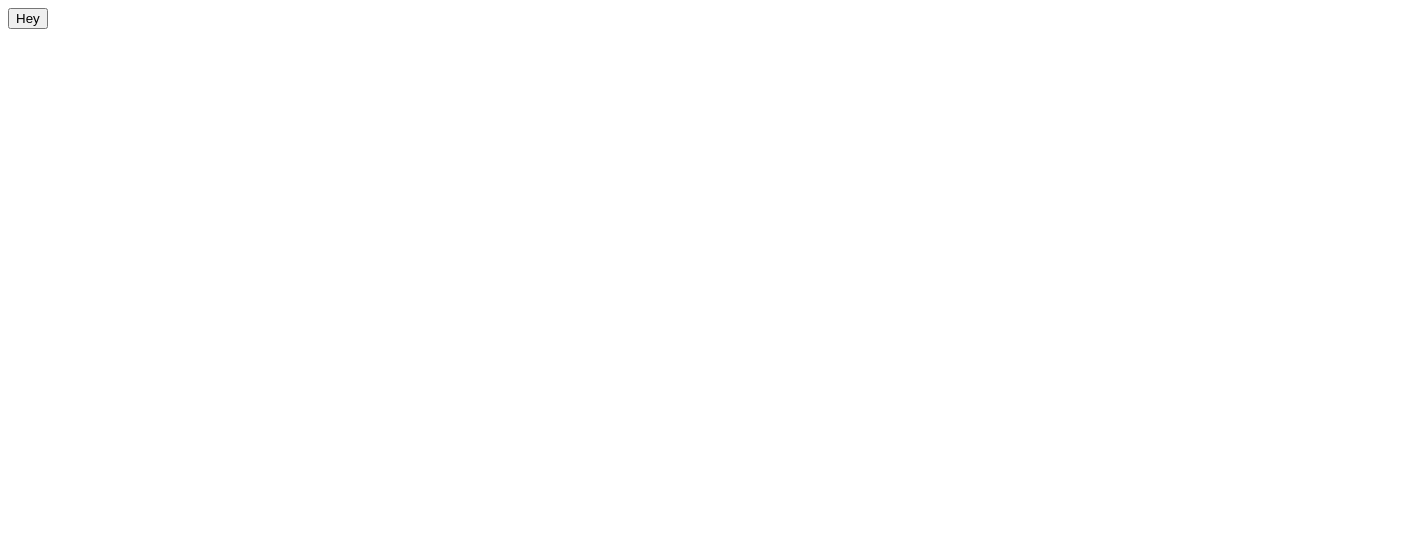
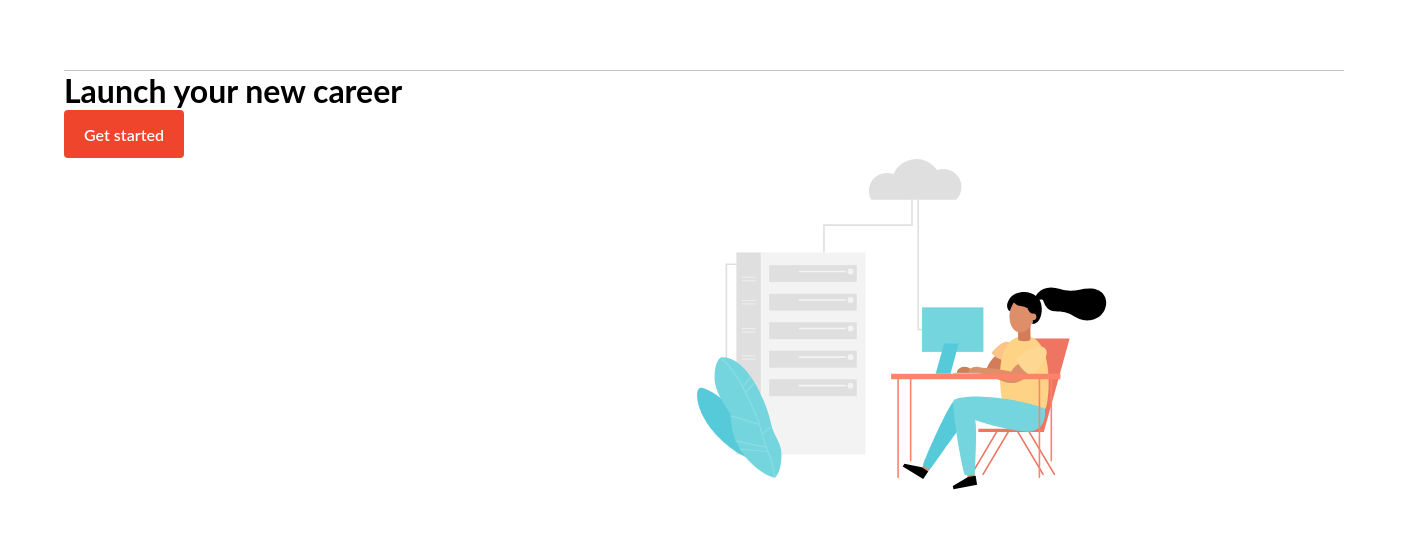
Before and after one commit to kducharme/refresh, a plain HTML site: page task/index.html in a window 1280 px wide. Shown: the whole page, 1408 px wide, since content can reach past the window. Drawn offline with Linux system fonts and the light colour scheme.

Commit message:
page layout created

```diff
--- a/task/index.html
+++ b/task/index.html
@@ -4,7 +4,15 @@
     <title>Tasks</title>
     <link rel="stylesheet" type="text/css" media="screen" href="main.css">
 
-    <div id='content'></div>
+    <nav></nav>
+    <div id='content' class='content'>
+        <div class="left">
+            <h1>Launch your new career</h1>
+        </div>
+        <div class="right">
+            <img src="img/althero.svg" alt="" class="hero">
+        </div>
+    </div>
 
     <script src="main.js"></script>
 </head>
--- a/task/main.css
+++ b/task/main.css
@@ -0,0 +1,49 @@
+* {
+    font-family: 'Lato';
+    margin: 0;
+}
+
+body {
+    height: 100vh;
+    width: 100vw;
+    padding: 0 64px;
+}
+
+nav {
+    background: white;
+    border-bottom: 1px solid rgb(197, 197, 197);
+    height: 70px;
+    width: 100vw;
+}
+
+button {
+    height: 48px;
+    width: 120px;
+    font-size: 16px;
+    font-weight: 600;
+    background-color: #f0452d;
+    /* 3E29EF */
+    color: white;
+    border-radius: 4px;
+    border: none;
+}
+
+.content {
+    display: flex;
+    justify-content: center;
+    height: calc(100vh - 70px);
+}
+
+.hero {
+    height: 480px;
+}
+
+.left {
+    width: 30vw;
+}
+
+.right {
+    width: 70vw;
+    display: flex;
+    justify-content: center;
+}
--- a/task/main.js
+++ b/task/main.js
@@ -1,9 +1,14 @@
 const content = document.querySelector('#content');
 
-const createPage = (content) => {
-    const addNew = document.createElement('button')
-    addNew.textContent = 'Hey'
-    content.appendChild(addNew)
+const createPage = () => {
+    const button = document.createElement('button')
+    button.textContent = 'Get started'
+    button.addEventListener('click', openModal)
+    document.querySelector('.left').appendChild(button)
+}
+
+const openModal = () => {
+    console.log('opened')
 }
 
 createPage(content)
```
Also changed, not shown: task/img/althero.svg (added), task/img/hero.svg (added), 1 other file.
